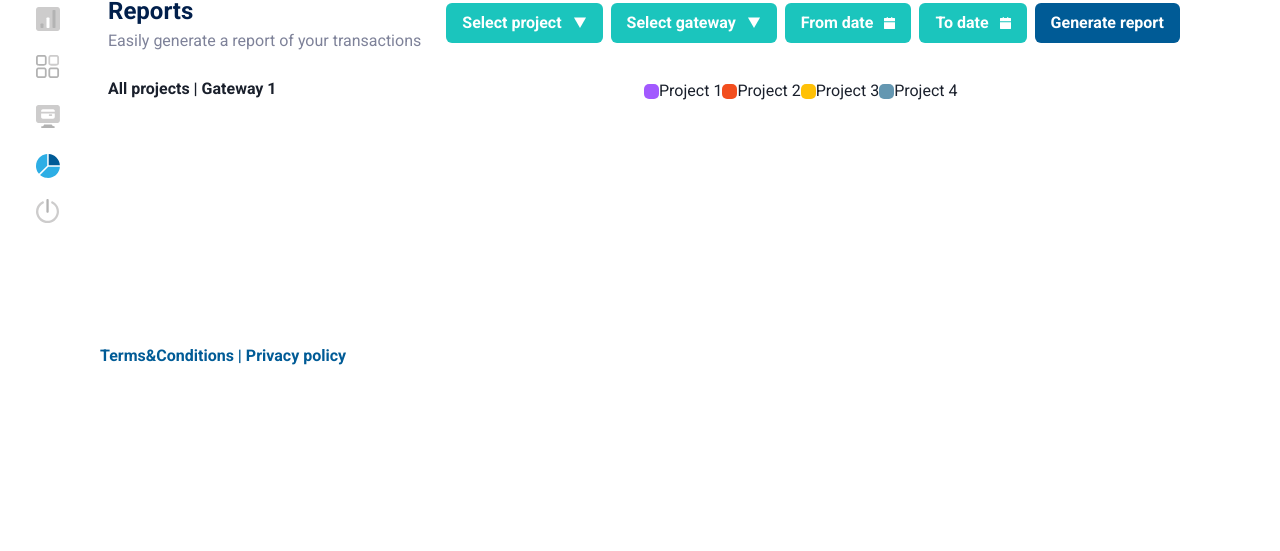
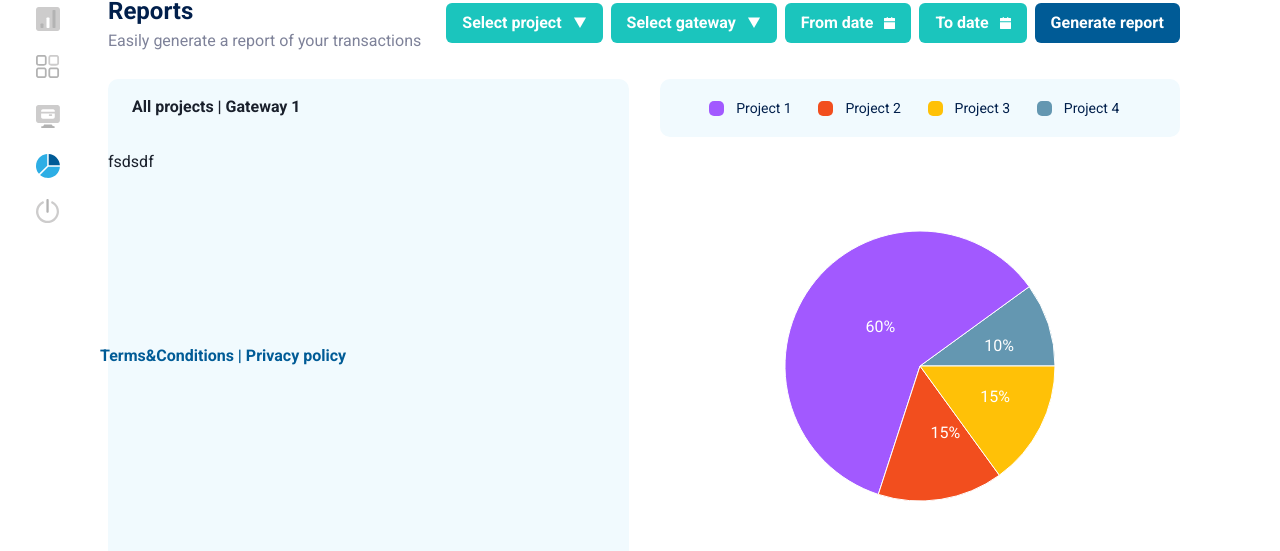
Before and after one commit to EvyatarHaim1/reports-React.js-Chakra-UI, a React (Create React App) app: page / in a window 1280 px wide. Shown: the part 388-939 px from the top of the page. Before the commit the page ends 800 px from the top, so only its background shows below. Built offline with nearby package versions, Linux system fonts and the light colour scheme; the HTML template or start-up script is replaced by a standard one.

Commit message:
adding rechart package for render the piechart and implement it on all-projects-gateway-one screen

```diff
--- a/package.json
+++ b/package.json
@@ -14,6 +14,7 @@
     "react-dom": "^18.2.0",
     "react-icons": "^3.11.0",
     "react-scripts": "5.0.1",
+    "recharts": "^2.1.10",
     "web-vitals": "^0.2.4"
   },
   "scripts": {
--- a/src/components/AllProjectsGatewayOne.jsx
+++ b/src/components/AllProjectsGatewayOne.jsx
@@ -2,28 +2,74 @@ import React from 'react';
 import { Box, Flex, Heading, Text } from '@chakra-ui/react';
 
 import { messages } from '../messages';
-import { TitleStyle } from '../theme/classes';
 import { ProjectColorIndex } from './common/ProjectColorIndex';
 import { projectsIndex } from '../helpers';
+import CustomPieChart from './common/PieChart';
 
 export const AllProjectsGatewayOne = () => {
   return (
     <Flex w="100%">
-      <Flex flexDirection="column" w="50%">
+      <Flex {...LeftBlockStyle}>
         <Heading {...TitleStyle}>
           {messages.titles.allProjectsGatewayOne}
         </Heading>
+        <Box>fsdsdf</Box>
       </Flex>
-      <Box>
-        <Flex>
+
+      <Flex {...RightBlockStyle}>
+        <Flex {...ButtonSectionStyle}>
           {projectsIndex.map(({ name, color }) => (
             <Flex key={name} align="center">
               <ProjectColorIndex color={color} />
-              <Text>{name}</Text>
+              <Text {...ProjectTextStyle}>{name}</Text>
             </Flex>
           ))}
         </Flex>
-      </Box>
+
+        <Box mx="auto" mt="94px" mb="87.5px">
+          <CustomPieChart />
+        </Box>
+        <Text {...ButtonSectionStyle} {...TotalTextStyle}>
+          {messages.paragraphs.gatewayTotal}
+        </Text>
+      </Flex>
     </Flex>
   );
 };
+
+const LeftBlockStyle = {
+  bgColor: 'lightBlue.100',
+  borderRadius: '10px',
+  flexDirection: 'column',
+  w: '50%',
+  mr: '31px',
+};
+
+const RightBlockStyle = {
+  flexDirection: 'column',
+  w: '50%',
+};
+
+const ButtonSectionStyle = {
+  justify: 'space-evenly',
+  bgColor: 'lightBlue.100',
+  p: '19px 34px 18px 23px',
+  borderRadius: '10px',
+};
+
+const ProjectTextStyle = {
+  pl: '12px',
+  fontSize: '14px',
+  color: 'blue.500',
+};
+
+const TitleStyle = {
+  fontSize: '16px',
+  fontWeight: 'bold',
+  p: '18px 0px 34px 24px',
+};
+
+const TotalTextStyle = {
+  color: 'blue.500',
+  fontWeight: 'bold',
+};
--- /dev/null
+++ b/src/components/common/PieChart.jsx
@@ -0,0 +1,58 @@
+import React, { PureComponent } from 'react';
+import { PieChart, Pie, Cell } from 'recharts';
+
+const data = [
+  { name: 'Group A', value: 200, color: '#6497B1' },
+  { name: 'Group B', value: 1200, color: '#A259FF' },
+  { name: 'Group C', value: 300, color: '#F24E1E' },
+  { name: 'Group D', value: 300, color: '#FFC107' },
+];
+
+const RADIAN = Math.PI / 180;
+const renderCustomizedLabel = ({
+  cx,
+  cy,
+  midAngle,
+  innerRadius,
+  outerRadius,
+  percent,
+}) => {
+  const radius = innerRadius + (outerRadius - innerRadius) * 0.5;
+  const x = cx + radius * Math.cos(-midAngle * RADIAN);
+  const y = cy + radius * Math.sin(-midAngle * RADIAN);
+
+  return (
+    <text
+      x={x}
+      y={y}
+      fill="white"
+      textAnchor="start"
+      dominantBaseline="central"
+    >
+      {`${(percent * 100).toFixed(0)}%`}
+    </text>
+  );
+};
+
+export default class CustomPieChart extends PureComponent {
+  render() {
+    return (
+      <PieChart width={270} height={270}>
+        <Pie
+          data={data}
+          cx="50%"
+          cy="50%"
+          labelLine={false}
+          label={renderCustomizedLabel}
+          outerRadius={135}
+          fill="#8884d8"
+          dataKey="value"
+        >
+          {data.map(({ color }) => (
+            <Cell key={color} fill={color} />
+          ))}
+        </Pie>
+      </PieChart>
+    );
+  }
+}
--- a/src/messages.jsx
+++ b/src/messages.jsx
@@ -18,6 +18,7 @@ export const messages = {
     totalTop: 'TOTAL: 10,065 USD',
     totalBottom: 'TOTAL: 14,065 USD',
     projectTotal: 'TOTAL: 4,000 USD',
+    gatewayTotal: 'GATEWAY TOTAL | 14,065 USD',
     date: 'Date',
     date2: '01/21/2021',
     date3: '01/24/2021',
```
Also changed, not shown: 1 other file (tests, documents, lock files or other folders).
